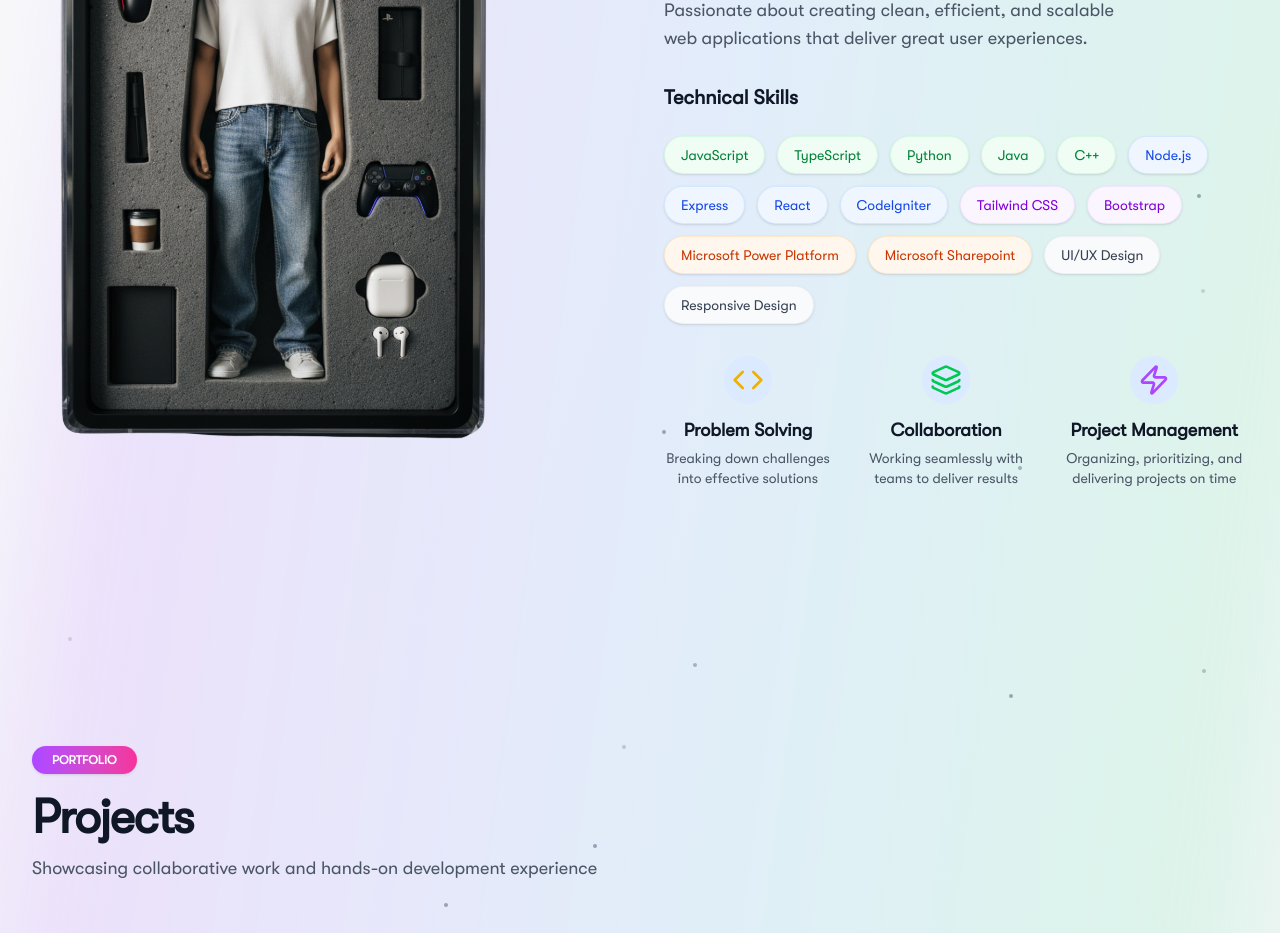
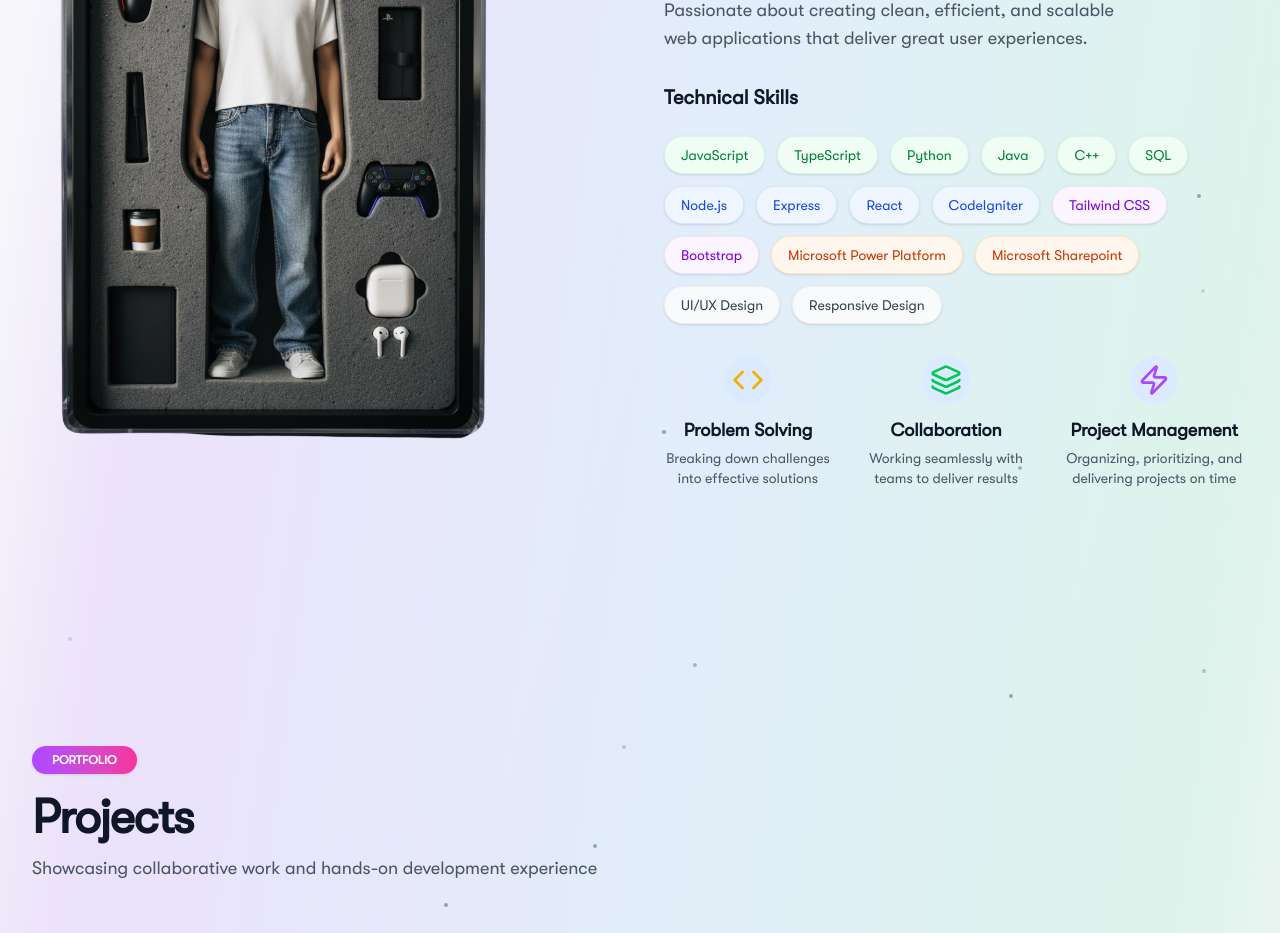
Before and after one commit to tsujin1/my-portfolio, a React (Vite) app: page / in a window 1280 px wide. Shown: the part 1160-2093 px from the top of the page. Built offline with nearby package versions, Linux system fonts and the light colour scheme.

Commit message:
Add SQL to the list of programming languages

```diff
--- a/src/components/About.tsx
+++ b/src/components/About.tsx
@@ -36,6 +36,7 @@ const AboutSection: React.FC = () => {
     { name: "Python", category: "language" },
     { name: "Java", category: "language" },
     { name: "C++", category: "language" },
+    { name: "SQL", category: "language" },
 
     // Frameworks / Backend
     { name: "Node.js", category: "framework" },
```
